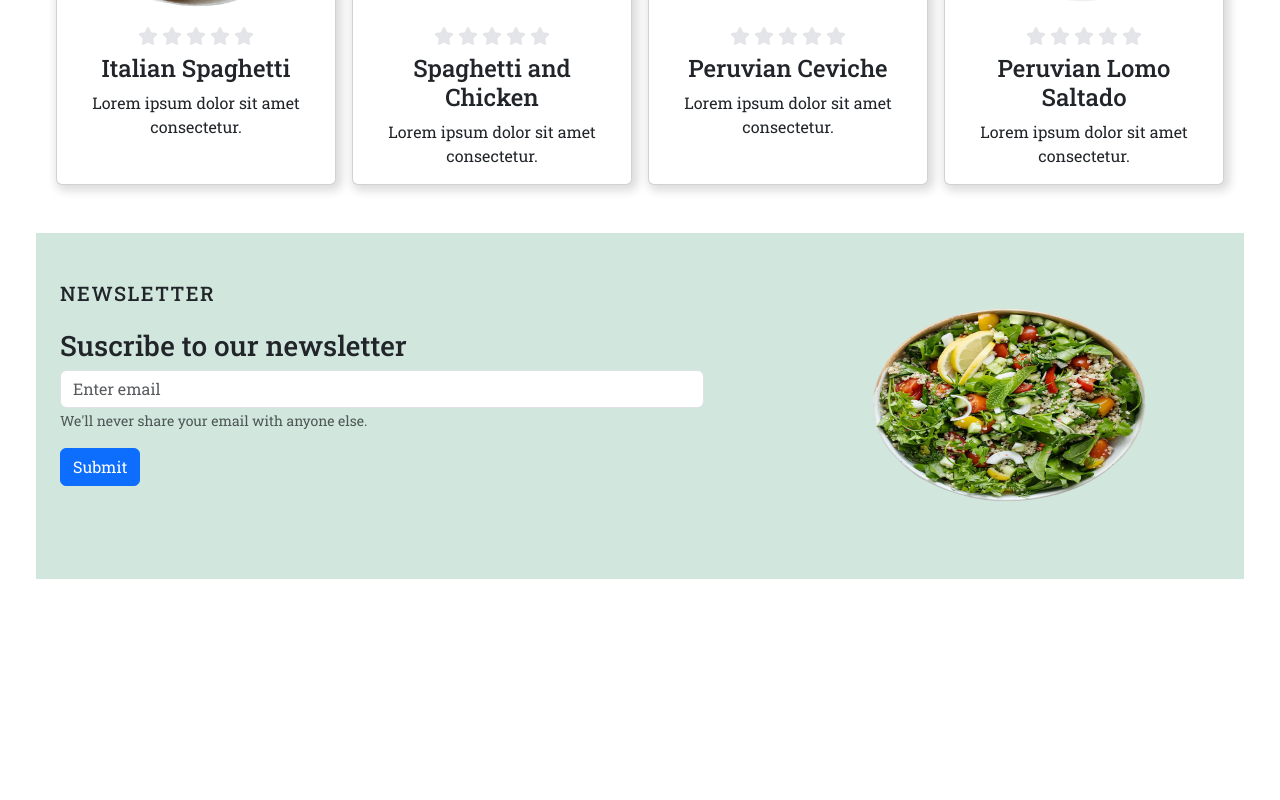
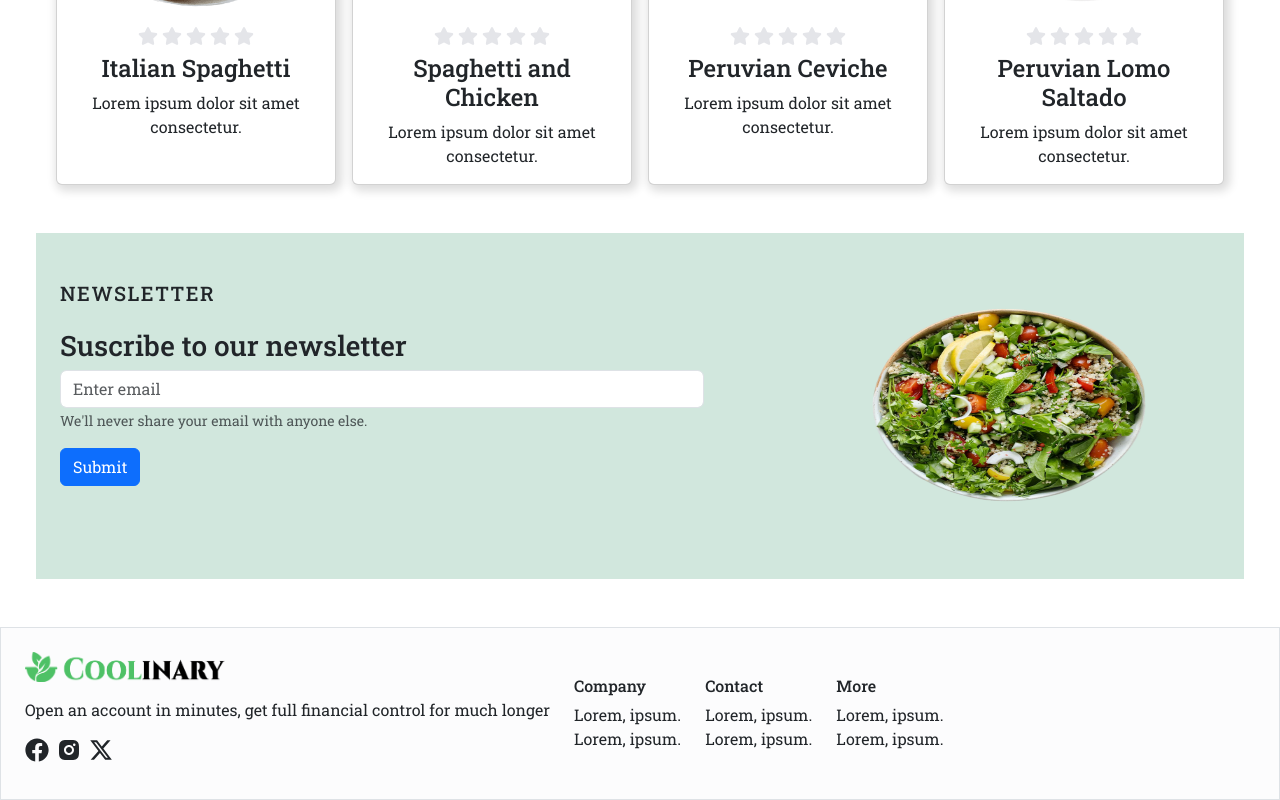
Before and after one commit to alancrisanto/recipesnext, a Next.js app: page / in a window 1280 px wide. Shown: the part 2007-2807 px from the top of the page. Before the commit the page ends 2634 px from the top, so only its background shows below. Built offline with nearby package versions, Linux system fonts and the light colour scheme; no server answers.

Commit message:
create footer

```diff
--- a/src/app/layout.tsx
+++ b/src/app/layout.tsx
@@ -4,6 +4,7 @@ import "./globals.css";
 import NavbarComponent from "../components/navbar/navbar";
 const roboto = Roboto_Slab({ subsets: ["latin"] });
 import { Providers } from "./Providers";
+import Footer from "@/components/footer/footer";
 
 export const metadata: Metadata = {
 	title: "Create Next App",
@@ -21,6 +22,7 @@ export default function RootLayout({
 				<Providers>
 					<NavbarComponent />
 					{children}
+					<Footer />
 				</Providers>
 			</body>
 		</html>
--- /dev/null
+++ b/src/components/footer/footer.tsx
@@ -0,0 +1,43 @@
+import Image from "next/image";
+import styles from "./page.module.css";
+import { FaFacebook } from "react-icons/fa";
+import { RiInstagramFill } from "react-icons/ri";
+import { FaXTwitter } from "react-icons/fa6";
+
+function Footer() {
+	return (
+		<div className="p-4 bg-light-subtle border border-top d-flex flex-wrap gap-4">
+			<div className={`d-flex flex-column gap-3`}>
+				<div className={`${styles.footerImg} position-relative `}>
+					<Image src="/logo-coolinary.png" alt="logo coolinary" width={200} height={30} />
+				</div>
+				<p>Open an account in minutes, get full financial control for much longer</p>
+				<div className={`d-flex gap-2 justify-content-start align-items-center`}>
+					<FaFacebook className="fs-4" />
+					<RiInstagramFill className="fs-4" />
+					<FaXTwitter className="fs-4" />
+				</div>
+			</div>
+
+			<div className="py-4 d-flex flex-wrap gap-4">
+				<div>
+					<h6>Company</h6>
+					<p>Lorem, ipsum.</p>
+					<p>Lorem, ipsum.</p>
+				</div>
+				<div>
+					<h6>Contact</h6>
+					<p>Lorem, ipsum.</p>
+					<p>Lorem, ipsum.</p>
+				</div>
+				<div>
+					<h6>More</h6>
+					<p>Lorem, ipsum.</p>
+					<p>Lorem, ipsum.</p>
+				</div>
+			</div>
+		</div>
+	);
+}
+
+export default Footer;
--- /dev/null
+++ b/src/components/footer/page.module.css
@@ -0,0 +1,4 @@
+.footerImg {
+  width: 100%;
+  height: auto;
+}
--- a/src/components/navbar/navbar.tsx
+++ b/src/components/navbar/navbar.tsx
@@ -47,7 +47,7 @@ function NavbarComponent() {
 													className="rounded-circle border border-2 border-primary"
 												/>
 											)}
-											<Link href="/login">
+											<Link href="/auth/login">
 												<Button
 													variant="primary"
 													onClick={() =>
@@ -62,10 +62,10 @@ function NavbarComponent() {
 										</>
 									) : (
 										<>
-											<Link href="/login">
+											<Link href="/auth/login">
 												<Button variant="outline-dark">Login</Button>
 											</Link>
-											<Link href="/signup">
+											<Link href="/auth/register">
 												<Button variant="success">Sign Up</Button>
 											</Link>
 										</>
--- a/src/components/newsletter/newsletter.tsx
+++ b/src/components/newsletter/newsletter.tsx
@@ -8,7 +8,7 @@ import Image from "next/image";
 function NewsletterComponent() {
 	return (
 		<div className={`mt-5 py-5 px-4 mx-md-4 bg-success-subtle d-flex`}>
-			<div className={`newDesc col-7 col-lg-8`}>
+			<div className={`col-md-7 col-lg-8`}>
 				<h5 className={`${styles.textH5} pb-3`}>NEWSLETTER</h5>
 				<h3>Suscribe to our newsletter</h3>
 				<div>
```
